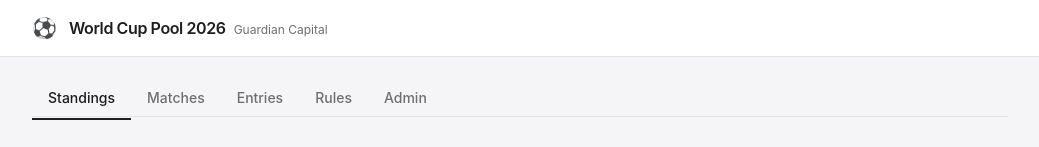
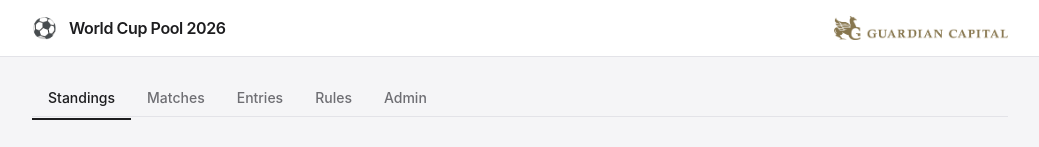
Before and after one commit to msinta/world-cup-pool, a React (Vite) app: page / in a window 1280 px wide. Shown: the top 147 px of the page, without its empty margins (120-1159 px from the left). Built offline with nearby package versions, Linux system fonts and the light colour scheme; no server answers; the database is empty.

Commit message:
Add Guardian Capital logo to header, replace text with branded image
https://claude.ai/code/session_019PUU6HEdLKToM18UqLhWhJ

```diff
--- a/src/App.tsx
+++ b/src/App.tsx
@@ -10,12 +10,12 @@ export default function App() {
   return (
     <div className="min-h-screen bg-background">
       <header className="bg-card border-b border-border">
-        <div className="mx-auto max-w-5xl px-4 sm:px-6 h-14 flex items-center gap-3">
-          <span className="text-xl leading-none">⚽</span>
-          <div className="flex items-baseline gap-2">
+        <div className="mx-auto max-w-5xl px-4 sm:px-6 h-14 flex items-center justify-between">
+          <div className="flex items-center gap-3">
+            <span className="text-xl leading-none">⚽</span>
             <h1 className="text-base font-semibold tracking-tight text-foreground">World Cup Pool 2026</h1>
-            <span className="text-xs text-muted-foreground hidden sm:inline">Guardian Capital</span>
           </div>
+          <img src="/guardian-capital-logo.png" alt="Guardian Capital" className="h-6 object-contain" />
         </div>
       </header>
 
```
Also changed, not shown: public/guardian-capital-logo.png (added).
